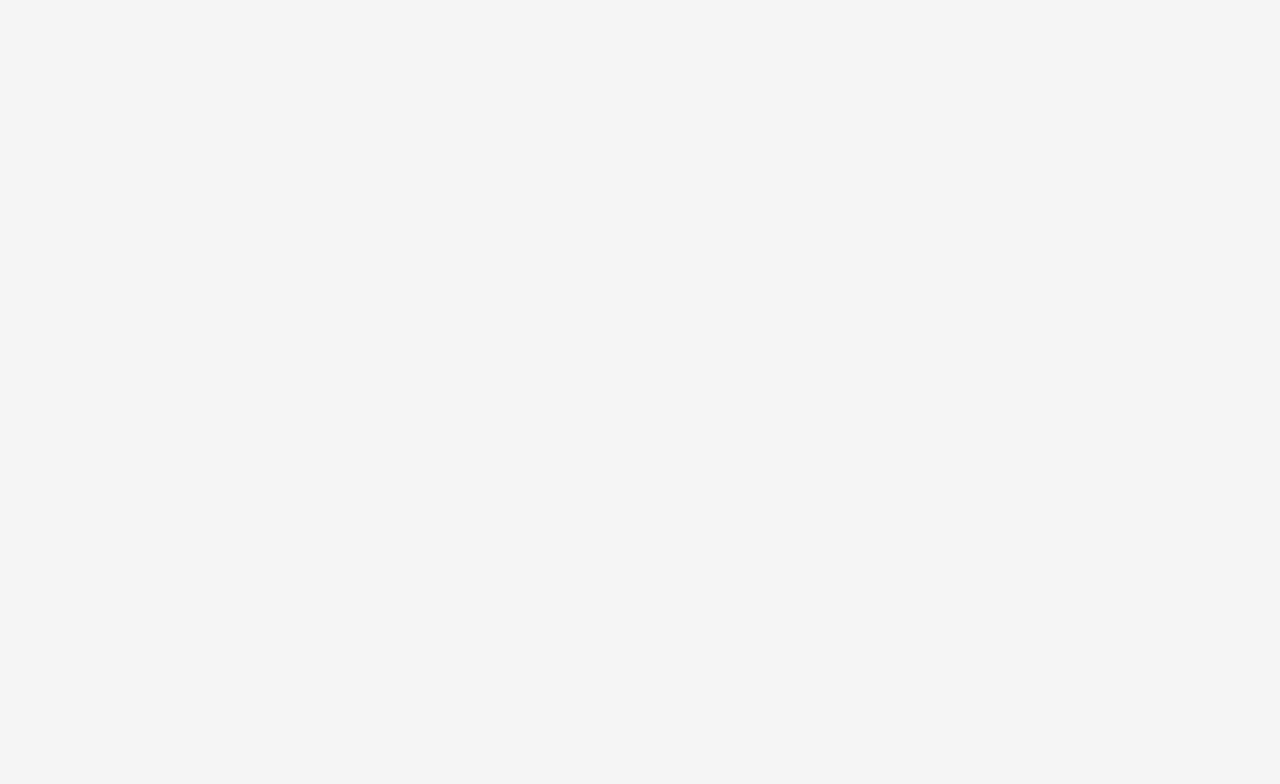
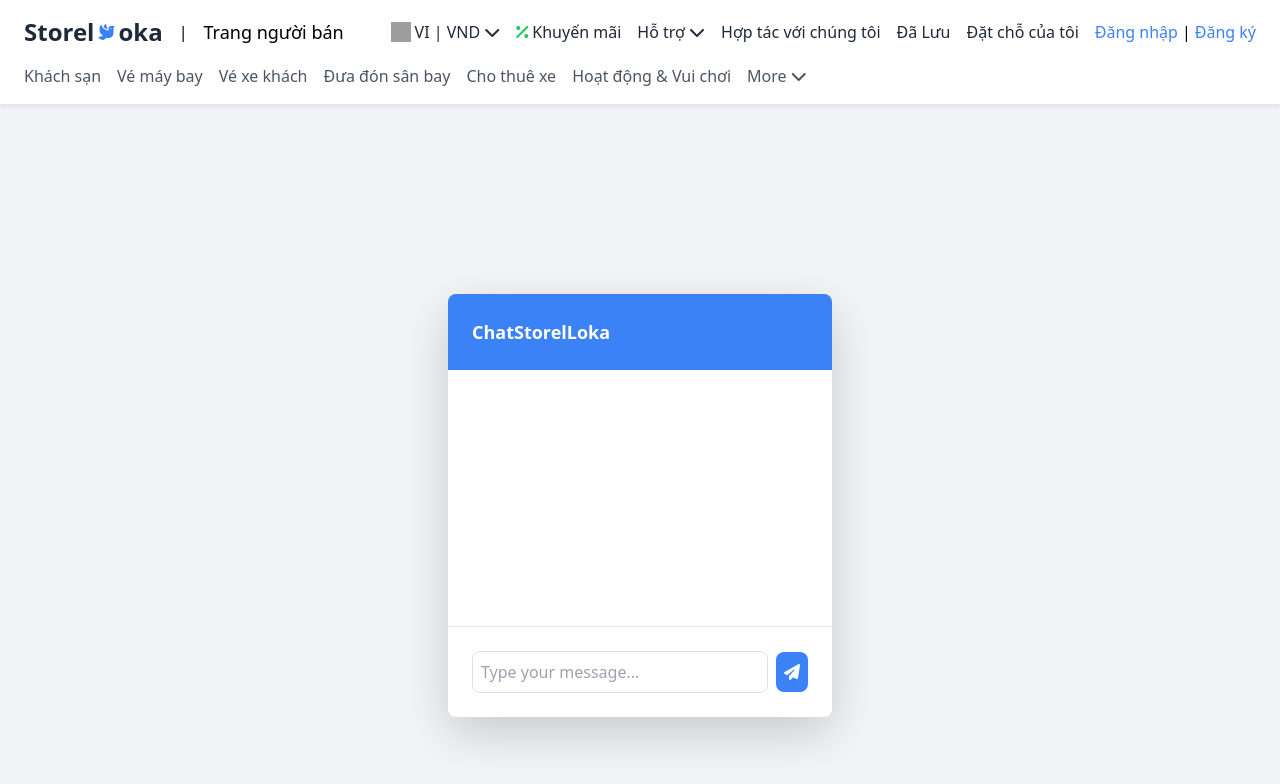
Before and after one commit to datnguyex/QuanLyTourDuLichFE, a Vue app: page /chatbot in a window 1280 px wide. Before the commit this address had no page. Shown: the top 784 px of the page. Built offline with nearby package versions, Linux system fonts and the light colour scheme; grey boxes are pictures that could not be loaded.

Commit message:
update ChatBotInterface branch

```diff
--- /dev/null
+++ b/src/components/ChatBot/ChatBot.vue
@@ -0,0 +1,99 @@
+<template>
+    <div class="bg-gray-100 flex items-center justify-center h-screen">
+     <form @submit.prevent="handleSubmit" class="bg-white shadow-lg rounded-lg w-96">
+         <div class="bg-blue-500 text-white text-lg font-semibold p-4 rounded-t-lg flex items-center justify-between">
+             <span>ChatStorelLoka</span>
+             <!-- <div @click="logData">logValue</div> -->
+             <!-- <div class="flex items-center space-x-2">
+                 <input type="color" id="headerColorPicker" class="w-6 h-6 cursor-pointer">
+                 <i class="fas fa-times cursor-pointer"></i>
+             </div> -->
+         </div>
+         <div class="p-4 h-64 overflow-y-auto">
+             <div v-for="(item, index) in response" :key="index" class="mb-4">
+                 <div v-if="item.type === 'question'" class="text-right">
+                     <div class="bg-blue-500 text-white p-2 rounded-lg inline-block">
+                         <p>{{ item.text }}</p>
+                     </div>
+                 </div>
+                 <div v-if="item.type === 'answer'" class="text-left">
+                     <div class="bg-gray-200 p-2 rounded-lg inline-block">
+                         <p class="text-gray-800">{{ item.text }}</p>
+                     </div>
+                 </div>
+             </div>
+         </div>
+         <div class="p-4 border-t border-gray-200 flex items-center">
+             <input  v-model="question" type="text" class="w-full p-2 border border-gray-300 rounded-lg" placeholder="Type your message...">
+             <button type="submit" class="ml-2 bg-blue-500 text-white p-2 rounded-lg">
+                 <i class="fas fa-paper-plane"></i>
+             </button>
+         </div>
+     </form>
+ </div>
+ </template>
+
+ <script>
+    import { ref } from 'vue';
+    import axios from 'axios';
+    import Swal from 'sweetalert2';
+
+     export default {
+         name: 'ChatBot',
+         setup() {
+             const question = ref('');
+             const response = ref([]);
+             const request = ref([]);
+            //  const error = ref(null);
+
+
+             const logData = () => {
+                 console.log('request', request.value);
+                 console.log('question', question.value);
+                 console.log('response', response.value);
+             };
+
+             const handleSubmit = async () => {
+                 try {
+                    const questionFake = question.value;
+                    response.value.push({ type: 'question', text: question.value });
+                    question.value = '';
+                     // Gửi câu hỏi đến API
+                     const res = await axios.post('http://localhost:8000/api/chatbot', {
+                         message: questionFake,
+                     });
+
+                     if (res.data.message && res.data.message.candidates && res.data.message.candidates.length > 0) {
+                         const parts = res.data.message.candidates[0].content.parts;
+                         console.log('get data:', parts);
+                         parts.forEach(part => {
+                             response.value.push({ type: 'answer', text: part.text });
+                         });
+                     }
+                 } catch (error) {
+                     console.error('get data fail :', error.response);
+                     if (error.response && error.response.data) {
+                        // error = error.response.data.error;
+                        Swal.fire({
+                            icon: "error",
+                            title: error.response.data.error,
+                            text: "Something went wrong!",
+                            footer: '<a href="#">Why do I have this issue?</a>'
+                            });
+                    }
+                 }
+             };
+
+             return {
+                 question,
+                 logData,
+                 handleSubmit,
+                 response,
+             };
+         }
+     }
+ </script>
+
+ <style lang="scss" module>
+ @import './ChatBot.module.scss';
+ </style>
--- a/src/components/Register/Register.vue
+++ b/src/components/Register/Register.vue
@@ -54,6 +54,11 @@
     <MoreInfomation :handleDisplayRegister="handleDisplayRegister" :username="username" :role="role"
       :password="password" v-if="swicth == 'more infomation'"></MoreInfomation>
   </div>
+    <!-- <script>
+        document.getElementById('headerColorPicker').addEventListener('input', function() {
+            document.querySelector('.bg-blue-500').style.backgroundColor = this.value;
+        });
+    </script> -->
 </template>
 
 <script>
--- a/src/router.js
+++ b/src/router.js
@@ -24,6 +24,8 @@ import UpdateTourGuide from "./components/TourGuide/AddTourGuide/UpdateTourGuide
 import BookingTicket from "./Page/Booking/BookingTicket/BookingTicket.vue";
 import BookingTour from "./Page/Booking/BookingTour/BookingTour.vue";
 import Search from "./[user]/Search.vue";
+import ChatBot from "./components/ChatBot/ChatBot.vue";
+// import { Components } from "bootstrap-vue-3";
 const routes = [
   {
     path: "/register",
@@ -80,6 +82,11 @@ const routes = [
         name: "BookingTour",
         component: BookingTour,
       },
+      {
+        path: "/chatbot",
+        name: "ChatBot",
+        component: ChatBot,
+      }
     ],
   },
   {
```
Also changed, not shown: src/components/ChatBot/ChatBot.module.scss (added).
